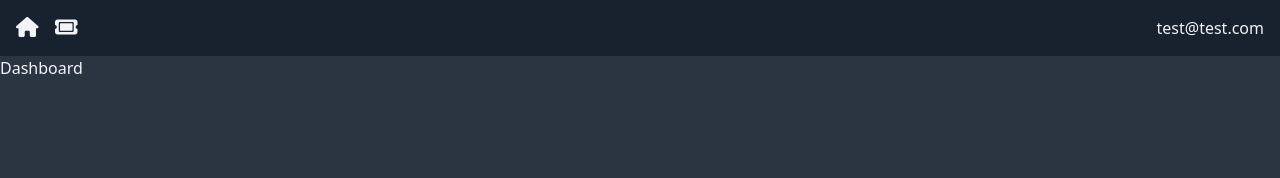
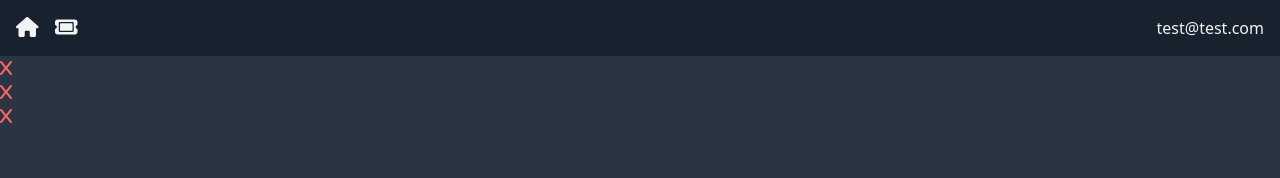
Before and after one commit to junganthonyy/react-ticket-system, a Next.js app: page / in a window 1280 px wide. Shown: the top 178 px of the page. Built offline with nearby package versions, Linux system fonts and the light colour scheme.

Commit message:
Using TicketCard

```diff
--- a/app/page.jsx
+++ b/app/page.jsx
@@ -1,5 +1,13 @@
+import TicketCard from "./(components)/TicketCard";
+
 const Dashboard = () => {
-  return <div>Dashboard</div>;
+  return (
+    <div>
+      <TicketCard />
+      <TicketCard />
+      <TicketCard />
+    </div>
+  );
 };
 
 export default Dashboard;
```
